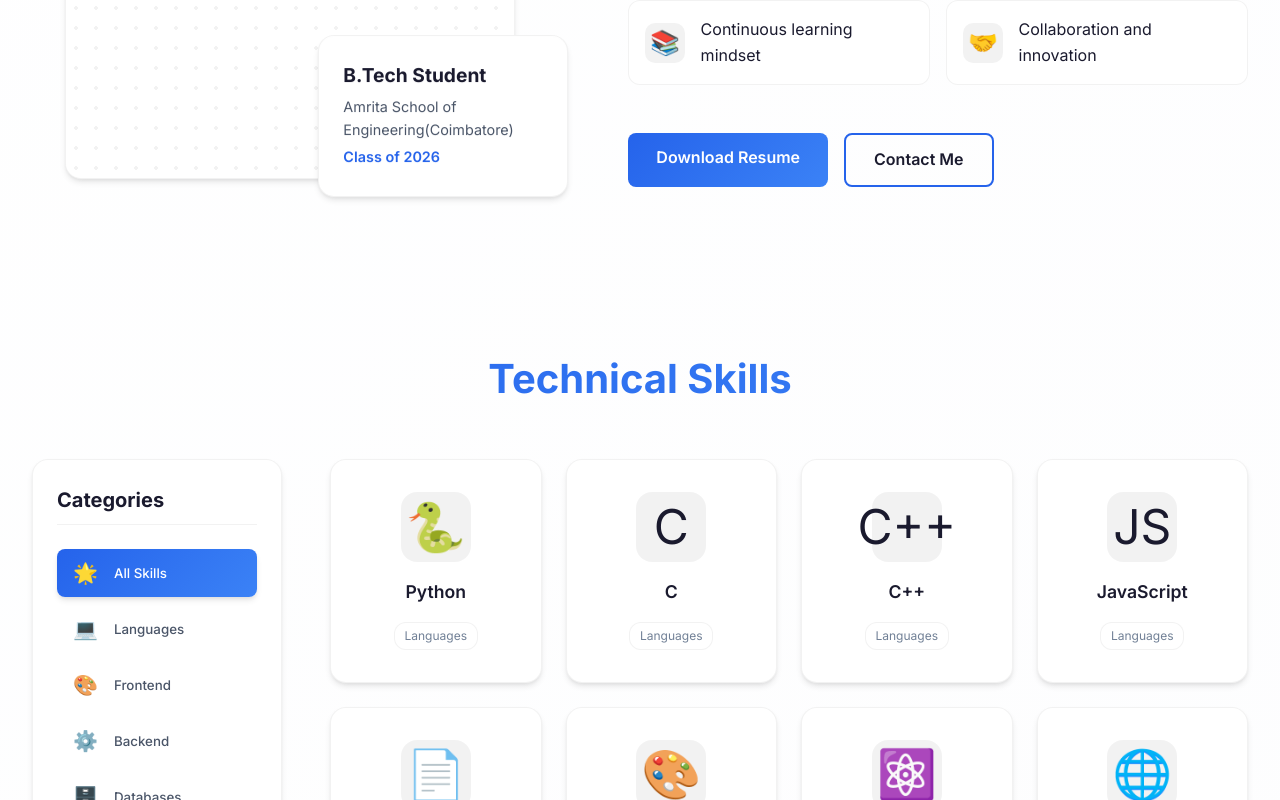
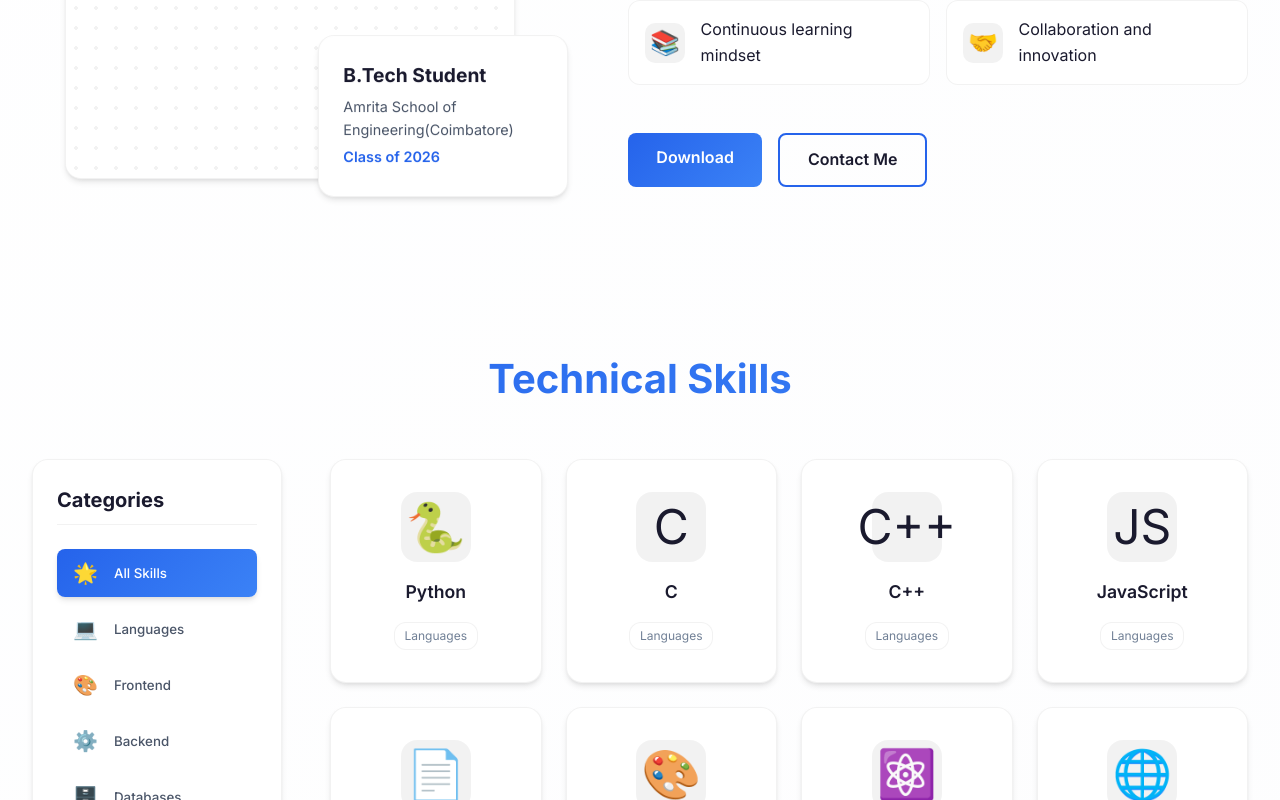
Before and after one commit to Haneesh-M/Portfolio, a React (Vite) app: page / in a window 1280 px wide. Shown: the part 1620-2420 px from the top of the page. Built offline with nearby package versions, Linux system fonts and the light colour scheme.

Commit message:
modified resume

```diff
--- a/src/components/Navbar.jsx
+++ b/src/components/Navbar.jsx
@@ -43,7 +43,7 @@ const Navbar = () => {
                     <button onClick={toggleTheme} className="theme-toggle" aria-label="Toggle Theme">
                         {theme === 'light' ? '🌙' : '☀️'}
                     </button>
-                    <a href="https://drive.google.com/file/d/1x4y_DHviq6NVK90ge3Q6FVtdBFCYHI0l/view?usp=sharing" target="_blank" rel="noopener noreferrer" className="btn-primary resume-btn">Resume</a>
+                    <a href="https://drive.google.com/file/d/1O4x89fysK8_nNPhUw6QpBtzXUuNaUdhA/view" target="_blank" rel="noopener noreferrer" className="btn-primary resume-btn">Resume</a>
 
                     {/* Mobile Menu Toggle */}
                     <button
--- a/src/sections/About.jsx
+++ b/src/sections/About.jsx
@@ -48,7 +48,7 @@ const About = () => {
                         </ul>
 
                         <div className="about-cta">
-                            <a href="https://drive.google.com/file/d/1x4y_DHviq6NVK90ge3Q6FVtdBFCYHI0l/view?usp=sharing" target="_blank" rel="noopener noreferrer" className="btn-primary">Download Resume</a>
+                            <a href="https://drive.google.com/file/d/1O4x89fysK8_nNPhUw6QpBtzXUuNaUdhA/view" target="_blank" rel="noopener noreferrer" className="btn-primary">Download </a>
                             <a href="#contact" className="btn-outline">Contact Me</a>
                         </div>
                     </div>
--- a/src/sections/Projects.jsx
+++ b/src/sections/Projects.jsx
@@ -6,6 +6,7 @@ import taskLedgerImg from '../images/Split Ledger.png';
 import floraDistImg from '../images/Flora Distribution.png';
 import droneImg from '../images/Drone.png';
 import hotelMngmtImg from '../images/Hotel management.png';
+import helmetdetImg from '../images/helmet detection.jpg';
 import './Projects.css';
 
 const Projects = () => {
@@ -17,7 +18,7 @@ const Projects = () => {
             description: "Built a two-stage object detection pipeline trained on 5,000-image dataset to identify helmets and improve workplace safety monitoring. Implemented color segmentation, edge detection, and regression-based classification.",
             achievement: "5000+ images trained",
             techStack: ["ML", "OpenCV", "Python", "Streamlit"],
-            image: "helmet-detection-placeholder.jpg", // Helmet detection still needs an image
+            image: helmetdetImg, // Helmet detection still needs an image
             github: "https://github.com/Haneesh-M",
             demo: null,
             alignment: "left"
```
Also changed, not shown: src/images/helmet detection.jpg (added).
